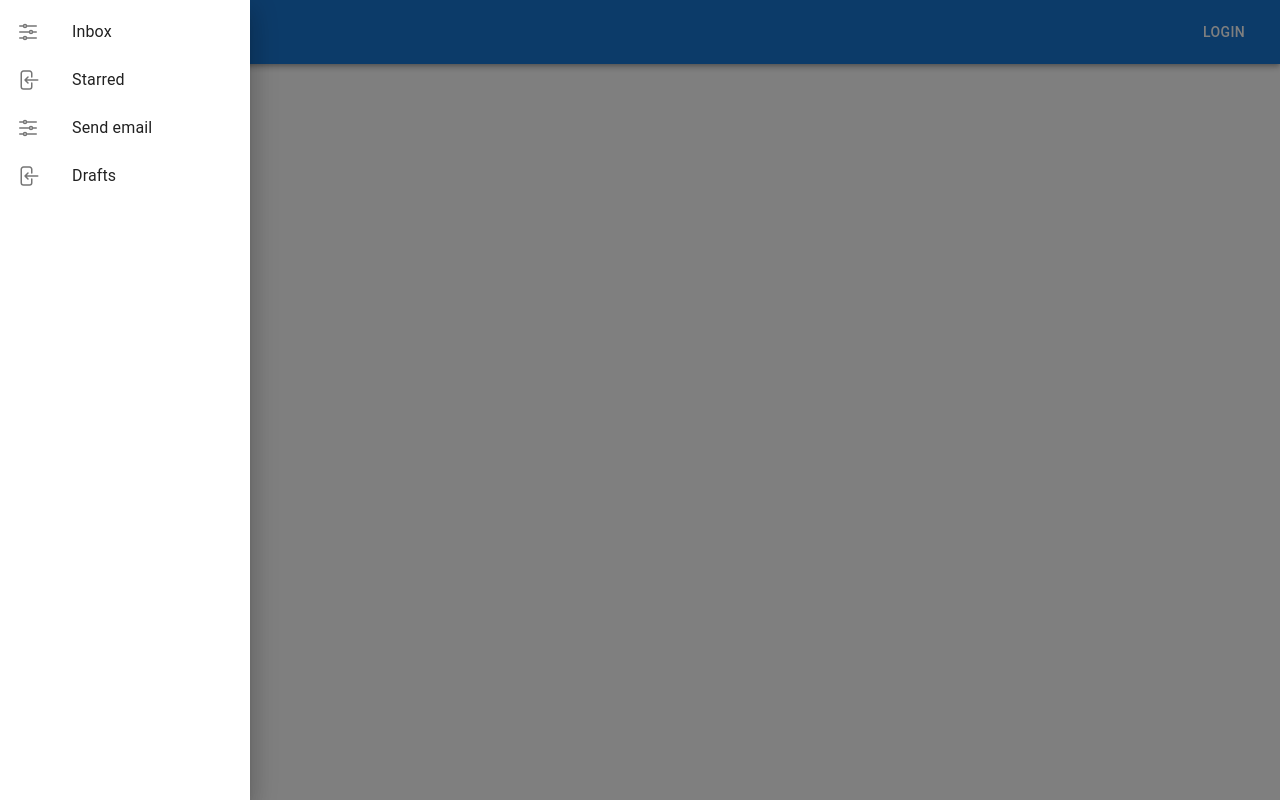
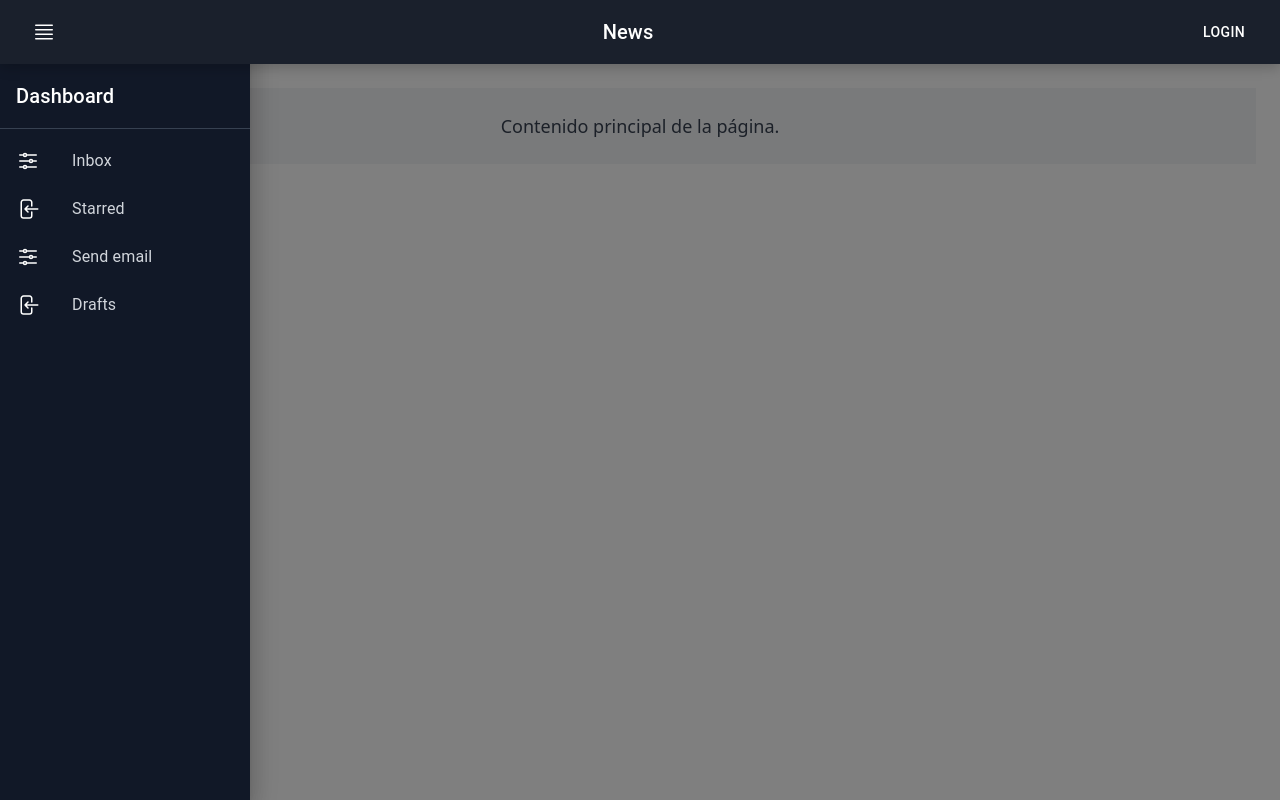
Before and after one commit to axellopez123/mswww, a React (Create React App) app: page / in a window 1280 px wide. Both pictures are taken after a click on the button 16 px from the left and 32 px from the top of the page. Built offline with nearby package versions, Linux system fonts and the light colour scheme.

Commit message:
Ultimos cambios

```diff
--- a/package.json
+++ b/package.json
@@ -14,6 +14,7 @@
     "react": "^18.3.1",
     "react-dom": "^18.3.1",
     "react-scripts": "5.0.1",
+    "react-scroll-parallax": "^3.4.5",
     "web-vitals": "^2.1.4"
   },
   "scripts": {
--- a/src/components/Navbar.jsx
+++ b/src/components/Navbar.jsx
@@ -1,28 +1,29 @@
 import * as React from "react";
 import AppBar from "@mui/material/AppBar";
-import Box from "@mui/material/Box";
 import Toolbar from "@mui/material/Toolbar";
 import Typography from "@mui/material/Typography";
 import Button from "@mui/material/Button";
 import { useDrawerContext } from "../contexts/DrawerContext";
-
+import IconButton from "@mui/material/IconButton";
 export default function Navbar() {
   const { toggleDrawer } = useDrawerContext();
 
   return (
-    <Box sx={{ flexGrow: 1 }}>
-      <AppBar position="static">
-        <Toolbar>
-          <div className="rounded-full bg-red-800 py-3 absolute -left-4">
-            <Button onClick={() => toggleDrawer(true)}>
-              <p className="text-white">
+    <>
+<AppBar
+        position="fixed"
+        sx={{ top: 0, left: 0, zIndex: 1201, backgroundColor: "#1A202C", boxShadow: "0 4px 12px rgba(0, 0, 0, 0.2)" }}
+      >
+        <Toolbar className="flex justify-between items-center px-4">
+          {/* Drawer Toggle Button */}
+          <IconButton onClick={() => toggleDrawer(true)}>
             <svg
               xmlns="http://www.w3.org/2000/svg"
               fill="none"
               viewBox="0 0 24 24"
               strokeWidth={1.5}
               stroke="currentColor"
-                  className="size-6"
+              className="w-6 h-6 text-white"
             >
               <path
                 strokeLinecap="round"
@@ -30,16 +31,20 @@ export default function Navbar() {
                 d="M3.75 5.25h16.5m-16.5 4.5h16.5m-16.5 4.5h16.5m-16.5 4.5h16.5"
               />
             </svg>
-              </p>
-            </Button>
-          </div>
+          </IconButton>
 
-          <Typography variant="h6" component="div" sx={{ flexGrow: 1 }}>
+          {/* Navbar Title */}
+          <Typography variant="h6" component="div" className="text-white font-bold tracking-wide">
             News
           </Typography>
-          <Button color="inherit">Login</Button>
+
+          {/* Login Button */}
+          <Button color="inherit" className="bg-blue-500 hover:bg-blue-700 text-white px-4 py-2 rounded-md transition-all">
+            Login
+          </Button>
         </Toolbar>
       </AppBar>
-    </Box>
+
+    </>
   );
 }
--- a/src/components/Sidebar.jsx
+++ b/src/components/Sidebar.jsx
@@ -1,4 +1,3 @@
-// src/components/Sidebar.jsx
 import React from 'react';
 import Drawer from '@mui/material/Drawer';
 import Box from '@mui/material/Box';
@@ -7,6 +6,7 @@ import ListItem from '@mui/material/ListItem';
 import ListItemButton from '@mui/material/ListItemButton';
 import ListItemIcon from '@mui/material/ListItemIcon';
 import ListItemText from '@mui/material/ListItemText';
+import Typography from '@mui/material/Typography';
 
 import { useDrawerContext } from '../contexts/DrawerContext';
 
@@ -14,21 +14,58 @@ export default function Sidebar() {
   const { isDrawerOpen, toggleDrawer } = useDrawerContext();
 
   const DrawerList = (
-    <Box sx={{ width: 250 }} role="presentation" onClick={() => toggleDrawer(false)}>
-      <List>
+    <Box
+      sx={{ width: 250, paddingTop: '64px', height:'100%' }}
+      role="presentation"
+      onClick={() => toggleDrawer(false)}
+      className="bg-gray-900 text-gray-300"
+    >
+      {/* Sidebar Header */}
+      <Box className="p-4 border-b border-gray-700">
+        <Typography variant="h6" className="text-white font-bold">
+          Dashboard
+        </Typography>
+      </Box>
+
+      {/* List of Items */}
+      <List className="pt-2">
         {['Inbox', 'Starred', 'Send email', 'Drafts'].map((text, index) => (
           <ListItem key={text} disablePadding>
-            <ListItemButton>
-              <ListItemIcon>
-                {index % 2 === 0 ? <svg xmlns="http://www.w3.org/2000/svg" fill="none" viewBox="0 0 24 24" stroke-width="1.5" stroke="currentColor" class="size-6">
-  <path stroke-linecap="round" stroke-linejoin="round" d="M10.5 6h9.75M10.5 6a1.5 1.5 0 1 1-3 0m3 0a1.5 1.5 0 1 0-3 0M3.75 6H7.5m3 12h9.75m-9.75 0a1.5 1.5 0 0 1-3 0m3 0a1.5 1.5 0 0 0-3 0m-3.75 0H7.5m9-6h3.75m-3.75 0a1.5 1.5 0 0 1-3 0m3 0a1.5 1.5 0 0 0-3 0m-9.75 0h9.75" />
-</svg>
- : <svg xmlns="http://www.w3.org/2000/svg" fill="none" viewBox="0 0 24 24" strokeWidth={1.5} stroke="currentColor" className="size-6">
- <path strokeLinecap="round" strokeLinejoin="round" d="M15.75 9V5.25A2.25 2.25 0 0 0 13.5 3h-6a2.25 2.25 0 0 0-2.25 2.25v13.5A2.25 2.25 0 0 0 7.5 21h6a2.25 2.25 0 0 0 2.25-2.25V15M12 9l-3 3m0 0 3 3m-3-3h12.75" />
-</svg>
-}
+            <ListItemButton className="hover:bg-gray-200 transition duration-300">
+              <ListItemIcon className="text-gray-400">
+                {index % 2 === 0 ? (
+                  <svg
+                    xmlns="http://www.w3.org/2000/svg"
+                    fill="none"
+                    viewBox="0 0 24 24"
+                    strokeWidth="1.5"
+                    stroke="currentColor"
+                    className="w-6 h-6 text-white"
+                  >
+                    <path
+                      strokeLinecap="round"
+                      strokeLinejoin="round"
+                      d="M10.5 6h9.75M10.5 6a1.5 1.5 0 1 1-3 0m3 0a1.5 1.5 0 1 0-3 0M3.75 6H7.5m3 12h9.75m-9.75 0a1.5 1.5 0 0 1-3 0m3 0a1.5 1.5 0 0 0-3 0m-3.75 0H7.5m9-6h3.75m-3.75 0a1.5 1.5 0 0 1-3 0m3 0a1.5 1.5 0 0 0-3 0m-9.75 0h9.75"
+                    />
+                  </svg>
+                ) : (
+                  <svg
+                    xmlns="http://www.w3.org/2000/svg"
+                    fill="none"
+                    viewBox="0 0 24 24"
+                    strokeWidth={1.5}
+                    stroke="currentColor"
+                    className="w-6 h-6 text-white"
+                  >
+                    <path
+                      strokeLinecap="round"
+                      strokeLinejoin="round"
+                      d="M15.75 9V5.25A2.25 2.25 0 0 0 13.5 3h-6a2.25 2.25 0 0 0-2.25 2.25v13.5A2.25 2.25 0 0 0 7.5 21h6a2.25 2.25 0 0 0 2.25-2.25V15M12 9l-3 3m0 0 3 3m-3-3h12.75"
+                    />
+                  </svg>
+                )}
               </ListItemIcon>
-              <ListItemText primary={text} />
+              <ListItemText primary={text} className="text-gray-300" />
             </ListItemButton>
           </ListItem>
         ))}
@@ -37,7 +74,11 @@ export default function Sidebar() {
   );
 
   return (
-    <Drawer open={isDrawerOpen} onClose={() => toggleDrawer(false)}>
+    <Drawer
+      open={isDrawerOpen}
+      onClose={() => toggleDrawer(false)}
+      PaperProps={{ sx: { backgroundColor: '#1A202C'} }}
+    >
       {DrawerList}
     </Drawer>
   );
--- a/src/contexts/DrawerContext.jsx
+++ b/src/contexts/DrawerContext.jsx
@@ -6,8 +6,8 @@ const DrawerContext = createContext();
 export const DrawerProvider = ({ children }) => {
   const [isDrawerOpen, setDrawerOpen] = useState(false);
 
-  const toggleDrawer = (open) => {
-    setDrawerOpen(open);
+  const toggleDrawer = () => {
+    setDrawerOpen(!isDrawerOpen);
   };
 
   return (
--- a/src/layouts/MainLayout.jsx
+++ b/src/layouts/MainLayout.jsx
@@ -3,6 +3,8 @@ import React, { useEffect } from 'react';
 import { DrawerProvider } from '../contexts/DrawerContext';
 import Navbar from '../components/Navbar';
 import Sidebar from '../components/Sidebar';
+import Box from "@mui/material/Box";
+
 import './MainLayout.css'; // Optional: add styles for layout
 
 export default function MainLayout({ children }) {
@@ -10,12 +12,12 @@ export default function MainLayout({ children }) {
 
   return (
     <DrawerProvider>
-      <div>
-        {/* Your layout components */}
-        <Navbar />
+    <Box className="h-screen flex flex-col">
+    <Navbar />
         <Sidebar />
-        <main>{children}</main>
-      </div>
+        <main className="flex-1 mt-16 overflow-y-auto p-6">
+        {children}</main>
+      </Box>
     </DrawerProvider>
   );
 }
--- a/src/pages/index.jsx
+++ b/src/pages/index.jsx
@@ -1,11 +1,13 @@
 // src/pages/index.jsx
 import React from 'react';
+import Box from "@mui/material/Box";
 
 export default function Home() {
   return (
-    <div>
-      <h1>Contenido de la página</h1>
-      {/* Add more content here */}
-    </div>
+    <Box className="flex-1 overflow-y-auto p-6 bg-gray-100">
+      <div className="h-full flex items-center justify-center text-gray-700">
+        <p className="text-lg">Contenido principal de la página.</p>
+      </div>
+    </Box>
   );
 }
```
Also changed, not shown: 1 other file (tests, documents, lock files or other folders). Lines whose indentation alone changed are shown as unchanged.
